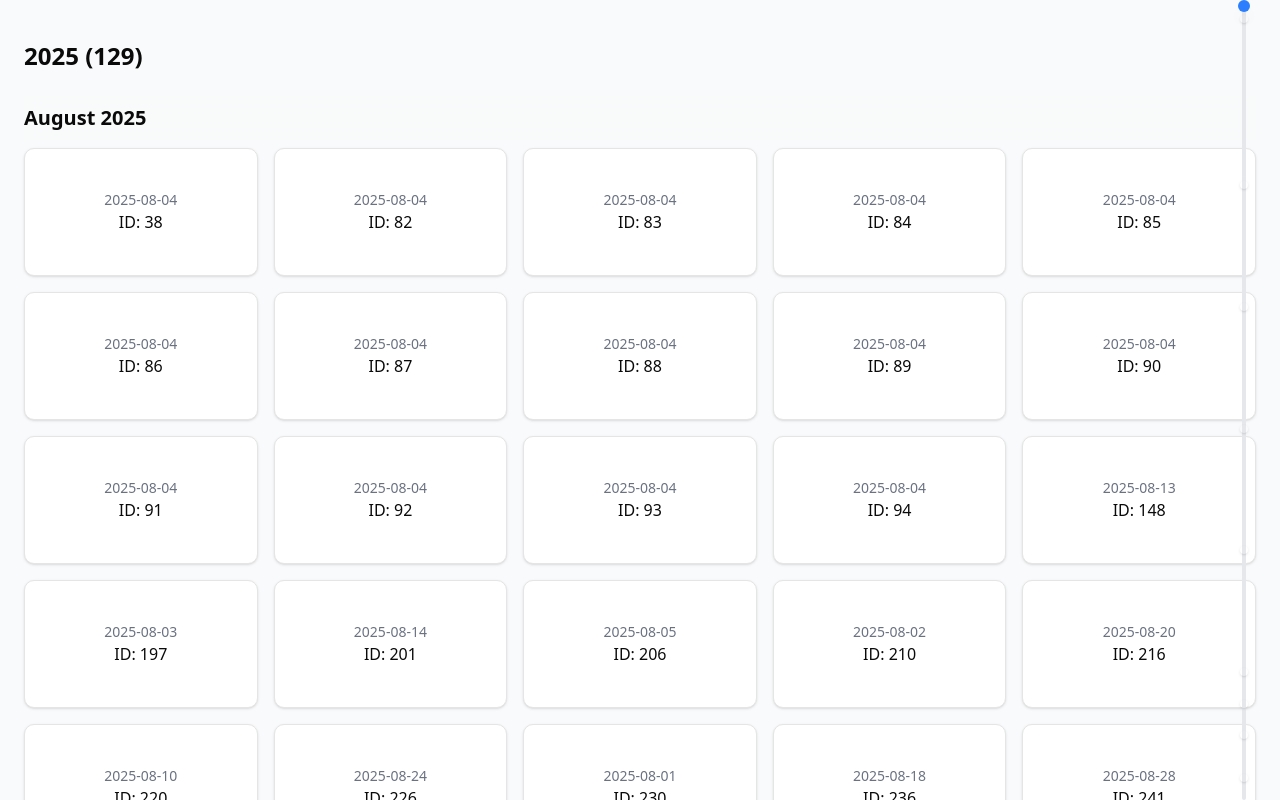
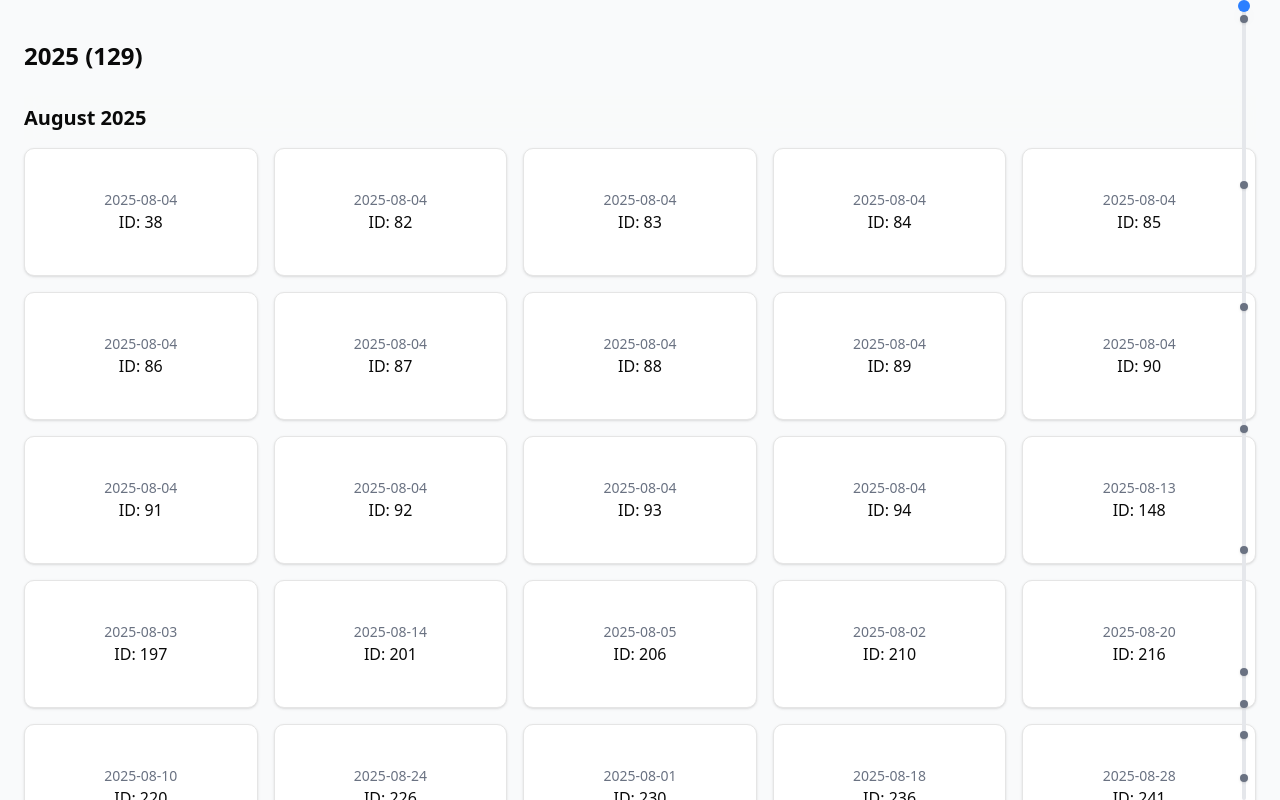
Before and after one commit to rohan-pandeyy/demo-timeline-app, a React (Vite) app: page / in a window 1280 px wide. Built offline with nearby package versions, Linux system fonts and the light colour scheme.

Commit message:
Update Timeline.tsx

```diff
--- a/src/components/Timeline.tsx
+++ b/src/components/Timeline.tsx
@@ -94,7 +94,7 @@ export default function Timeline({
       {markers.map((m, idx) => (
         <div
           key={idx}
-          className="absolute left-1/2 -translate-x-1/2 w-2 h-2 rounded-full bg-gray-00 shadow-sm"
+          className="absolute left-1/2 -translate-x-1/2 w-2 h-2 rounded-full bg-gray-500 shadow-sm"
           style={{ top: `${m.progress * 100}%` }}
           title={m.label}
         />
```
